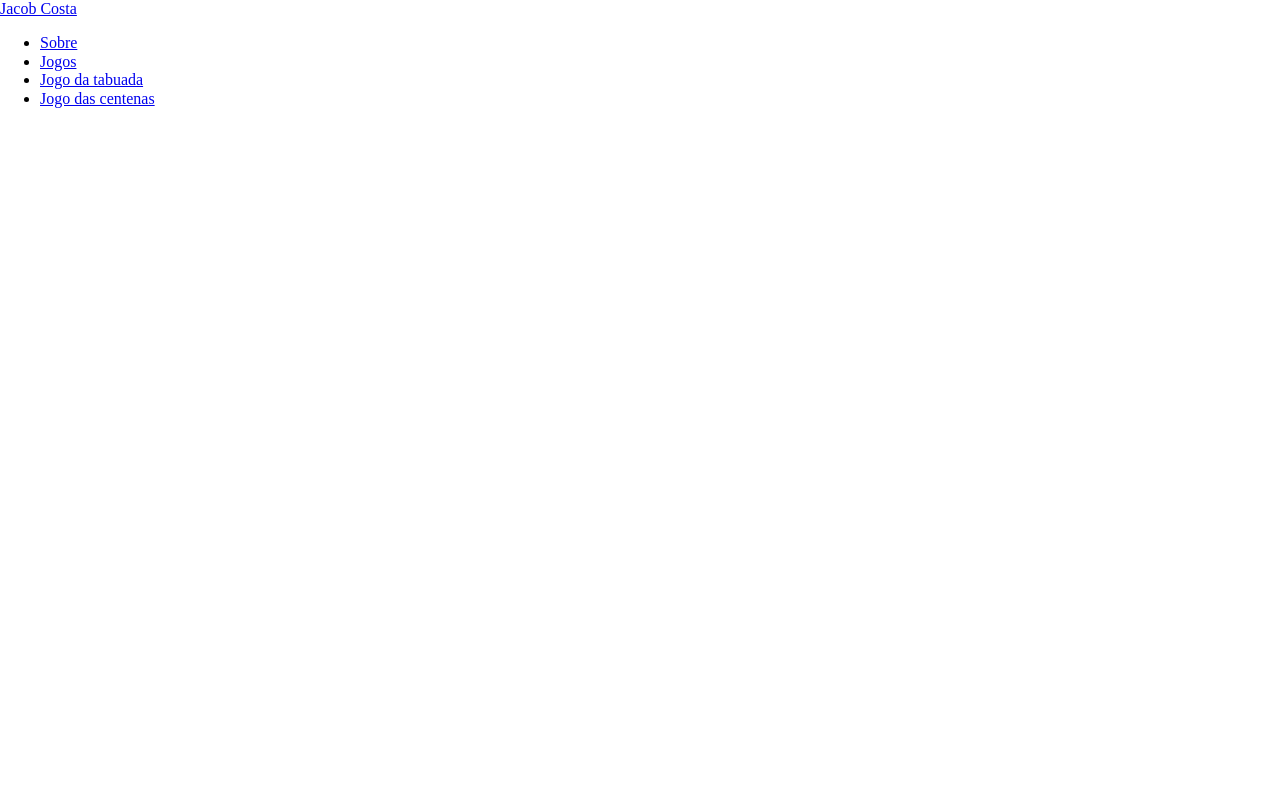
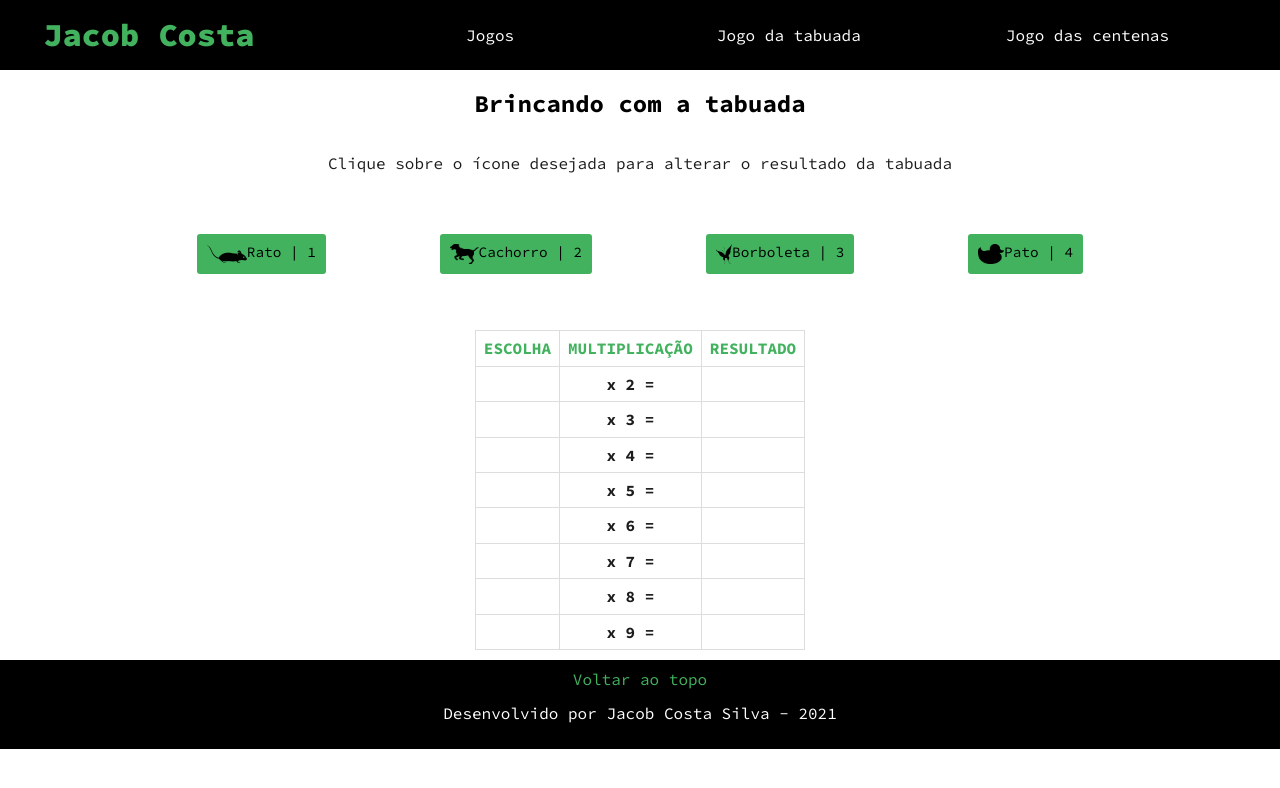
Before and after one commit to Jxcxb/ProjetoFinal, a plain HTML site: page tabuada.html in a window 1280 px wide. Drawn offline with Linux system fonts and the light colour scheme.

Commit message:
alterações generalizadas do projeto

```diff
--- a/css/style.css
+++ b/css/style.css
@@ -19,6 +19,21 @@ h1,h2,h3{
 
 }
 
+.botaoTabuada{
+	color: #000000;
+	text-decoration: none;
+	padding: 10px 10px;
+	background-color: #42b25f;
+	font-size: .9em;
+	border-radius: 3px;
+
+}
+
+#cabeçalhoTabuada a img{
+	height: 20px;
+	align-items: center;
+}
+
 nav{
 	display: flex;
 	flex-direction: column;
@@ -33,7 +48,9 @@ nav > a {
 	font-size: 32px;
 	font-family: 'Source Code Pro', monospace;
 }
-
+nav a:hover{
+	color: #FFFFFF;
+}
 nav ul{
 	display: flex;
 	flex-direction: column;
@@ -54,6 +71,9 @@ nav ul li a{
 	width: 100%;
 	text-decoration: none;
 	color: #FFFFFF;
+}
+nav ul li a:hover{
+	color: #42b25f;
 }
 
 header{
@@ -81,6 +101,73 @@ header p{
 	font-size: 40px;
 	color: #FFFFFF;
 	max-width: 1000px;
+}
+
+#cabeçalho{
+	display: flex;
+	flex-direction: column;
+	background-color: #FFFFFF;
+	text-align: center;
+	align-items: center;
+
+}
+
+
+#cabeçalhoTabuada{
+	display: flex;
+	justify-content: space-around;
+	flex-wrap: wrap;
+	width: 100%;
+	max-width: 300px;
+	color: #000000;
+	text-align: center;
+	align-items: center;
+}
+
+#cabeçalhoTabuada a{
+	display: flex;
+	padding: 10px;
+	flex-wrap: wrap;
+	margin: 10px;
+}
+/* Fiz sozinho, tabela */
+
+table{
+	display: flex;
+	flex-direction: column;
+	text-align: center;
+	align-items: center;
+	margin: 10px 0px;
+	border-collapse: collapse;
+	width: 100X;
+}
+
+table .titulos{
+	color: #42b25f;
+	text-align: center;
+	text-transform: uppercase;
+	text-decoration-style: bold;
+}
+
+td, th {
+	border: 1px solid #dddddd;
+  	text-align: center;
+  	padding: 8px;
+}
+
+#respostas div{
+	padding: 13px;
+	color: black;
+	background-color: green;
+	text-align: center;
+	margin-top: 30px;
+}
+/* */
+
+#respostas h3{
+	display: flex;
+	flex-direction: column;
+	align-items: center;
 }
 
 #sobre{
@@ -153,7 +240,9 @@ footer a {
 	text-decoration: none;
 	color: #42b25f;
 }
-
+footer a:hover{
+	color: #FFFFFF;
+}
 
 
 
@@ -162,6 +251,8 @@ footer a {
 	nav{
 		flex-direction: row;
 		justify-content: space-around;
+		max-width: 100%;
+		padding: 0;
 	}
 
 	nav ul{
@@ -195,6 +286,16 @@ footer a {
 		width: 100%;
 
 	}
+	#cabeçalhoTabuada{
+		display: flex;
+		max-width: 1000px;
+		flex: 1;
+	}
+
+	#respostas h3{
+		text-align: center;
+		width: 100%;
+	}
 
 	#jogos div{
 		flex-grow: 1;
@@ -202,6 +303,11 @@ footer a {
 		padding: 0 10px;
 	}
 
-
+	#cabeçalho{
+		height: 250px;
+		height: 30vh;
+		justify-content: center;
+		min-height: 250px;
+	}
 
 }
--- a/tabuada.html
+++ b/tabuada.html
@@ -7,18 +7,85 @@
 	<link rel="preconnect" href="https://fonts.gstatic.com" crossorigin>
 	<link href="https://fonts.googleapis.com/css2?family=Source+Code+Pro:wght@400;500;700;900&display=swap" rel="stylesheet">
 	<link rel="stylesheet" type="text/css" href="css/normalize.css">
+	<link rel="stylesheet" type="text/css" href="css/style.css">
 	<title>Jogo das tabuadas</title>
 </head>
 <body>
 	<nav>
-		<a href="#">Jacob Costa</a>
+		<a href="index.html">Jacob Costa</a>
 		<ul>
-			<li><a href="#sobre">Sobre</a></li>
-			<li><a href="#jogos">Jogos</a></li>
-			<li><a href="#tabuada">Jogo da tabuada</a></li>
-			<li><a href="#centenas">Jogo das centenas</a></li>
+			<li><a href="index.html#jogos">Jogos</a></li>
+			<li><a href="tabuada.html">Jogo da tabuada</a></li>
+			<li><a href="centenas.html">Jogo das centenas</a></li>
 		</ul>
 	</nav>
 
+	<section id="cabeçalho">
+		<h2>Brincando com a tabuada</h2>
+		<p>Clique sobre o ícone desejada para alterar o resultado da tabuada</p>
+		<div id="cabeçalhoTabuada">
+		<a href="#" class="botaoTabuada" id="rato"> <img src="img/rato.png" alt="Icone de rato"> Rato | 1</a>
+		<a href="#" class="botaoTabuada" id="cachorro"> <img src="img/cachorro.png" alt="Icone de cachorro"> Cachorro | 2</a>
+		<a href="#" class="botaoTabuada" id="borboleta"><img src="img/borboleta.png" alt="Icone de borboleta"> Borboleta | 3</a>
+		<a href="#" class="botaoTabuada" id="pato"> <img src="img/pato.png" alt="Icone de pato"> Pato | 4</a>
+		</div>
+	</section>
+
+
+	<table>
+		<tr class="titulos">
+			<th>Escolha</th>
+			<th>Multiplicação</th>
+			<th>Resultado</th>
+		</tr>
+		<tr>
+			<th></th>
+			<th> x 2 =</th>
+			<th> </th>
+		</tr>
+		<tr>
+			<th></th>
+			<th> x 3 =</th>
+			<th> </th>
+		</tr>
+		<tr>
+			<th></th>
+			<th> x 4 =</th>
+			<th> </th>
+		</tr>
+		<tr>
+			<th></th>
+			<th> x 5 =</th>
+			<th> </th>
+		</tr>
+		<tr>
+			<th></th>
+			<th> x 6 =</th>
+			<th> </th>
+		</tr>
+		<tr>
+			<th></th>
+			<th> x 7 =</th>
+			<th> </th>
+		</tr>
+		<tr>
+			<th></th>
+			<th> x 8 =</th>
+			<th> </th>
+		</tr>
+		<tr>
+			<th></th>
+			<th> x 9 =</th>
+			<th> </th>
+		</tr>
+
+	</table>
+
+
+	<footer>
+		<a href="#cabeçalho">Voltar ao topo</a>
+		<p>Desenvolvido por Jacob Costa Silva -  2021</p>
+	</footer>
 </body>
+<script src="javascript/tabuada.js"></script>
 </html>
```
Also changed, not shown: centenas.html (+66 -5 lines), index.html (+5 -5 lines), javascript/centenas.js (added, +40 -0 lines), img/borboleta.png (added), img/cachorro.png (added), img/correto.png (added), img/incorreto.png (added), img/pato.png (added), img/rato.png (added).
